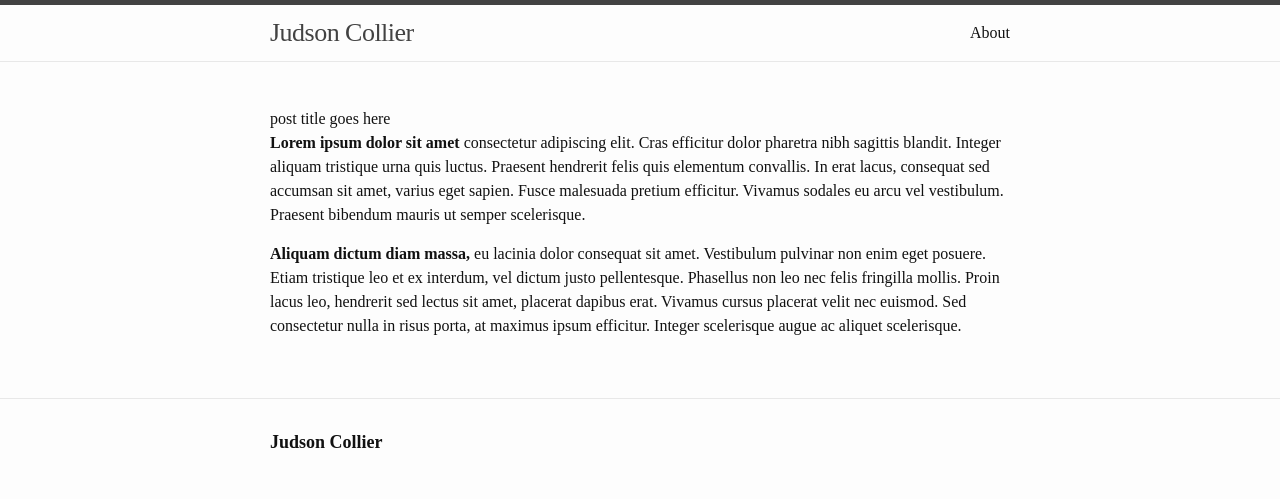
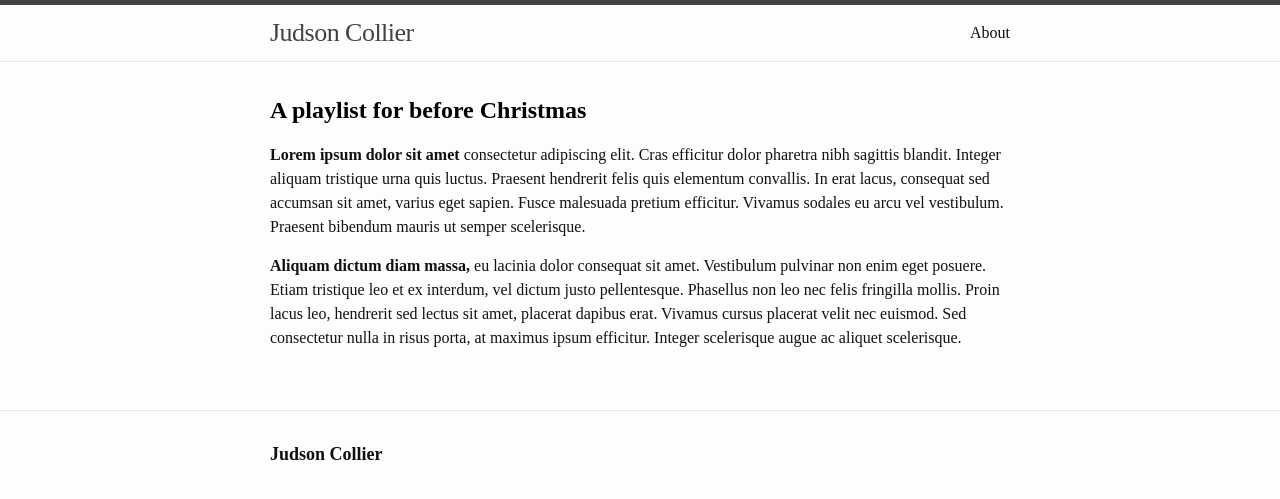
Before and after one commit to judsoncollier/judsite, a Jekyll site: the page built from _posts/2020-11-15-a-playlist-for-before-christmas.markdown, in a window 1280 px wide. Shown: the top 499 px of the page. Built offline with Jekyll 4.4.1, drawn with Linux system fonts in a browser that asks for light colours; some web fonts are replaced.

Commit message:
Update post.html

```diff
--- a/_layouts/post.html
+++ b/_layouts/post.html
@@ -4,7 +4,7 @@ layout: default
 
 <article class="post" itemscope itemtype="http://schema.org/BlogPosting">
 
-  <h2><a href="{{ post.url }}">{{ post.title }}</a></h2> post title goes here
+  <h2><a href="{{ page.url }}">{{ page.title }}</a></h2>
 
   <div class="post-content" itemprop="articleBody">
     {{ content }}
```
